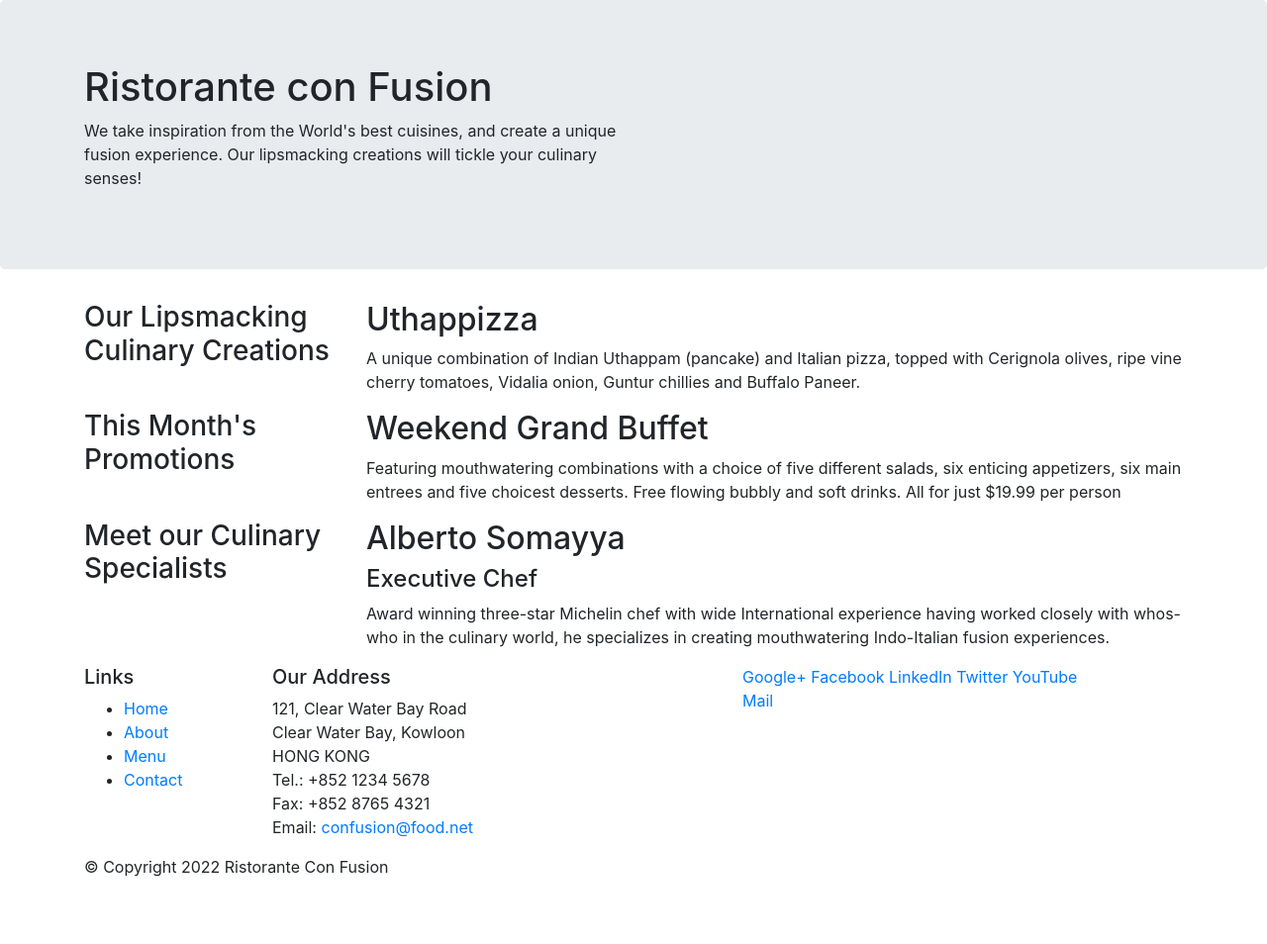
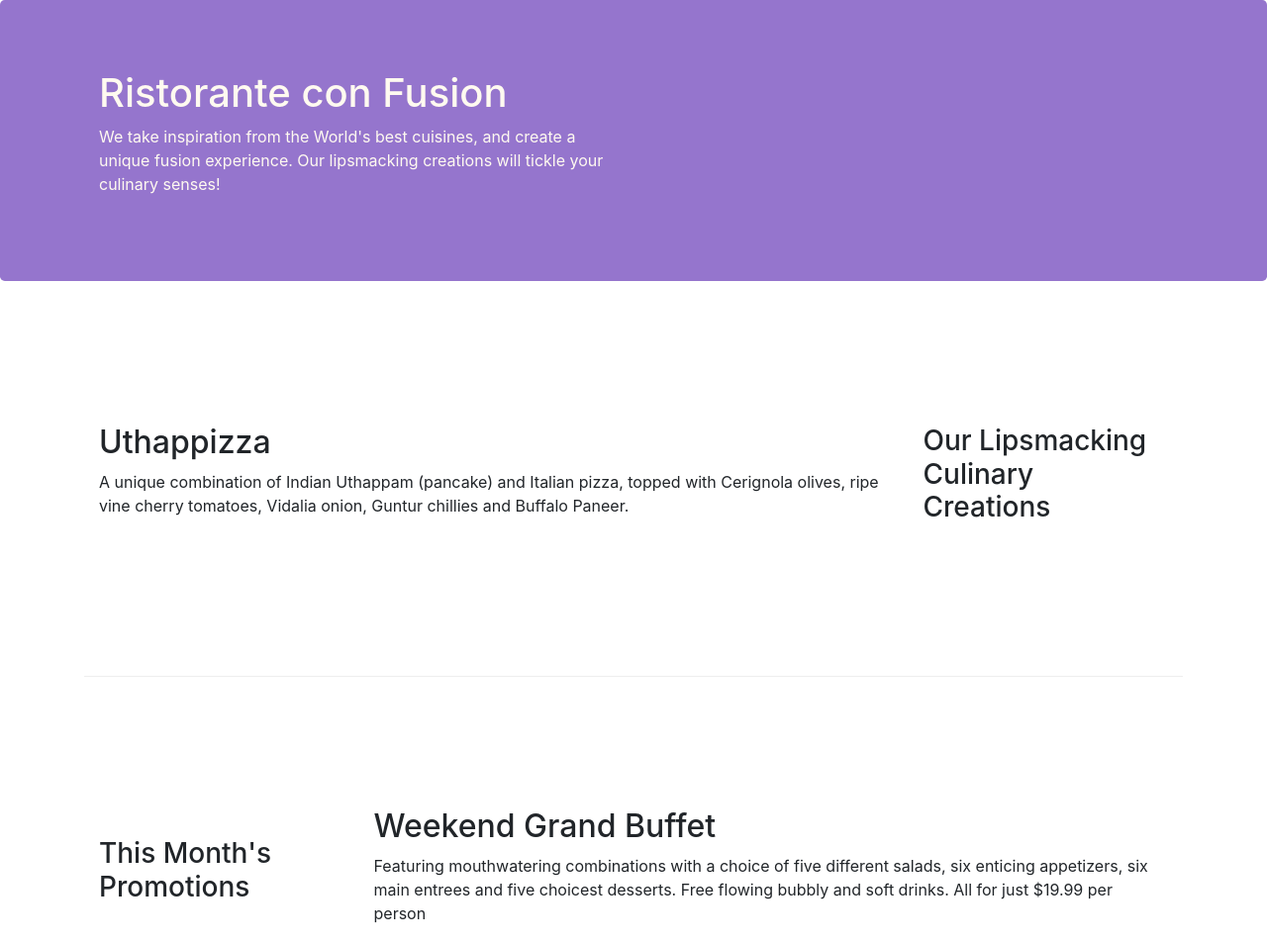
Before and after one commit to Onyekachukwu-Nweke/Front-end-UI, a website: page Bootstrap4/conFusion/index.html in a window 1280 px wide. Shown: the top 954 px of the page at 99% size. Before the commit the page ends 904 px from the top, so only its background shows below. Drawn offline with nearby package versions, Linux system fonts and the light colour scheme.

Commit message:
Bootstrap Week 1 Assignment

```diff
--- /dev/null
+++ b/Bootstrap4/conFusion/css/style.css
@@ -0,0 +1,30 @@
+.row-header{
+    margin: 0px;
+    padding: 0px auto;
+}
+
+.row-content {
+    margin: 0px auto;
+    padding: 50px 0px 50px 0px;
+    border-bottom: 1px ridge;
+    min-height: 400px;
+}
+
+.footer{
+    background-color: #D1C4E9;
+    margin: 0px auto;
+    padding: 20px 0px 20px 0px;
+}
+
+.jumbotron{
+    padding: 70px 30px;
+    margin: 0px auto;
+    background: #9575CD;
+    color: floralwhite;
+}
+
+address{
+    font-size: 80%;
+    margin: 0px;
+    color: #0f0f0f;
+}
--- a/Bootstrap4/conFusion/index.html
+++ b/Bootstrap4/conFusion/index.html
@@ -8,6 +8,7 @@
 
     <!-- Bootstrap CSS -->
     <link rel="stylesheet" href="node_modules/bootstrap/dist/css/bootstrap.min.css">
+    <link rel="stylesheet" href="css/style.css">
 
     <!-- Project Dependencies -->
     <script src="node_modules/jquery/dist/jquery.slim.min.js" defer></script>
@@ -21,7 +22,7 @@
 
     <header class="jumbotron">
         <div class="container">
-            <div class="row">
+            <div class="row row-header">
                 <div class="col-12 col-sm-6">
                     <h1>Ristorante con Fusion</h1>
                     <p>We take inspiration from the World's best cuisines, and create a unique fusion experience. Our lipsmacking creations will tickle your culinary senses!</p>
@@ -33,18 +34,18 @@
     </header>
 
     <div class="container">
-        <div class="row">
-            <div class="col-12 col-sm-4 col-md-3">
+        <div class="row row-content align-items-center">
+            <div class="col-12 col-sm-4 order-sm-last col-md-3">
                 <h3>Our Lipsmacking Culinary Creations</h3>
             </div>
-            <div class="col col-sm-8 col-md">
+            <div class="col col-sm-8 order-sm-first col-md">
                 <h2>Uthappizza</h2>
                 <p>A unique combination of Indian Uthappam (pancake) and Italian pizza, topped with Cerignola olives, ripe vine cherry tomatoes, Vidalia onion, Guntur chillies and Buffalo Paneer.</p>
             </div>
         </div>
 
 
-        <div class="row">
+        <div class="row row-content align-items-center">
             <div class="col-12 col-sm-4 col-md-3">
                 <h3>This Month's Promotions</h3>
             </div>
@@ -54,11 +55,11 @@
             </div>
         </div>
 
-        <div class="row">
-            <div class="col-12 col-sm-4 col-md-3">
+        <div class="row row-content align-items-center">
+            <div class="col-12 col-sm-4 order-sm-last col-md-3">
                 <h3>Meet our Culinary Specialists</h3>
             </div>
-            <div class="col col-sm-8 col-md">
+            <div class="col col-sm-8 order-sm-first col-md">
                 <h2>Alberto Somayya</h2>
                 <h4>Executive Chef</h4>
                 <p>Award winning three-star Michelin chef with wide International experience having worked closely with whos-who in the culinary world, he specializes in creating mouthwatering Indo-Italian fusion experiences. </p>
@@ -66,12 +67,12 @@
         </div>
     </div>
 
-    <footer>
+    <footer class="footer">
         <div class="container">
             <div class="row">
-                <div class="col-4 col-sm-2">
+                <div class="col-4 offset-1 col-sm-2">
                     <h5>Links</h5>
-                    <ul>
+                    <ul class="list-unstyled">
                         <li><a href="#">Home</a></li>
                         <li><a href="#">About</a></li>
                         <li><a href="#">Menu</a></li>
@@ -89,8 +90,8 @@
 		              Email: <a href="mailto:confusion@food.net">confusion@food.net</a>
 		           </address>
                 </div>
-                <div class="col-12 col-sm-4">
-                    <div>
+                <div class="col-12 col-sm-4 align-self-center">
+                    <div class="text-center">
                         <a href="http://google.com/+">Google+</a>
                         <a href="http://www.facebook.com/profile.php?id=">Facebook</a>
                         <a href="http://www.linkedin.com/in/">LinkedIn</a>
@@ -100,7 +101,7 @@
                     </div>
                 </div>
            </div>
-           <div class="row">
+           <div class="row justify-content-center">
                 <div class="col-auto">
                     <p>© Copyright 2022 Ristorante Con Fusion</p>
                 </div>
```
Also changed, not shown: Bootstrap4/conFusion/aboutus.html (added, +128 -0 lines).
